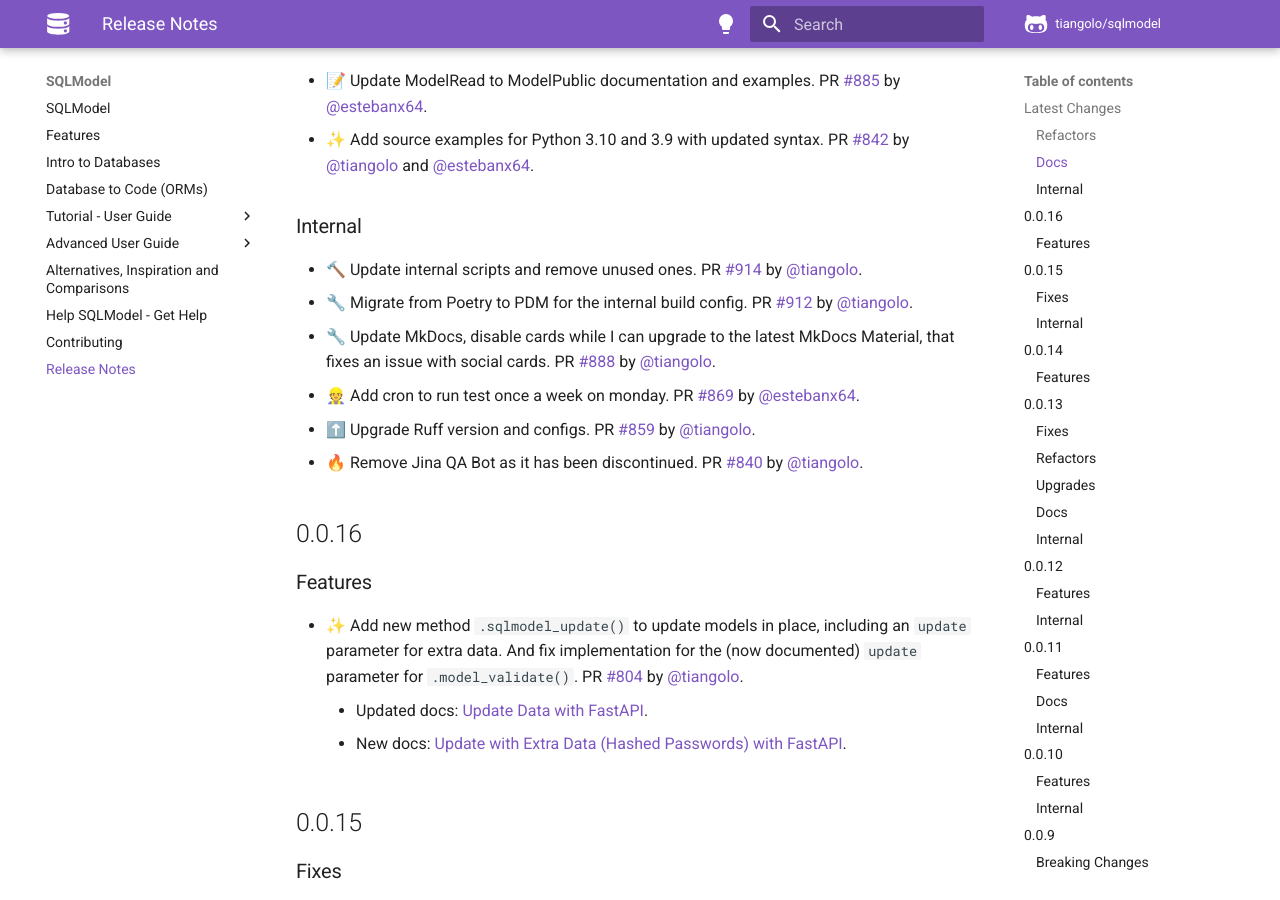
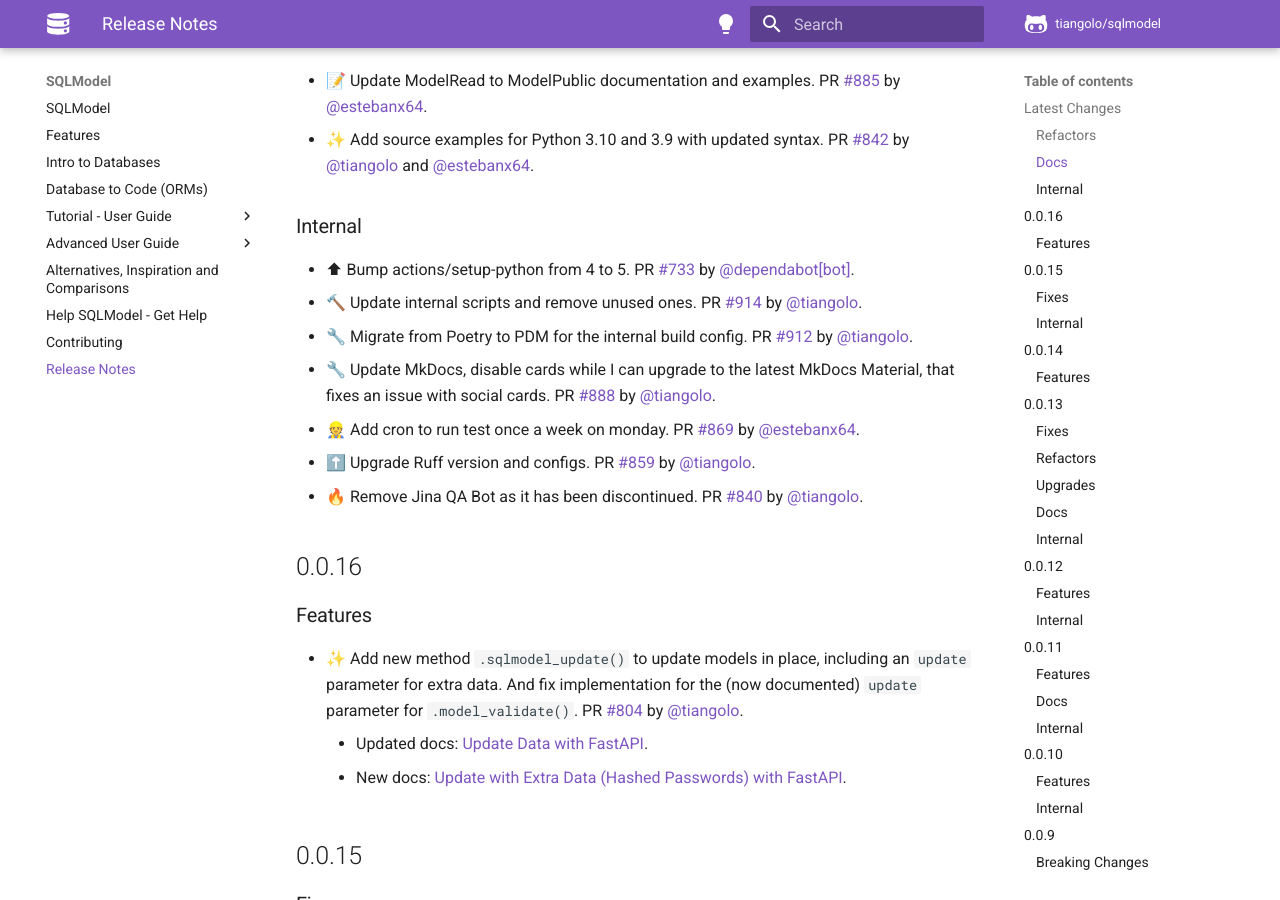
Before and after one commit to sztrakabalint/fastapi-sqlmodel, an MkDocs documentation site: the page built from docs/release-notes.md, in a window 1280 px wide and 900 px high, scrolled down 312 px. Built offline with MkDocs 1.6.1 and Material for MkDocs 9.7.7, drawn with Linux system fonts in a browser that asks for light colours; comment, search, counter and statistics services are not loaded.

Commit message:
📝 Update release notes

```diff
--- a/docs/release-notes.md
+++ b/docs/release-notes.md
@@ -13,6 +13,7 @@
 
 ### Internal
 
+* ⬆ Bump actions/setup-python from 4 to 5. PR [#733](https://github.com/tiangolo/sqlmodel/pull/733) by [@dependabot[bot]](https://github.com/apps/dependabot).
 * 🔨 Update internal scripts and remove unused ones. PR [#914](https://github.com/tiangolo/sqlmodel/pull/914) by [@tiangolo](https://github.com/tiangolo).
 * 🔧 Migrate from Poetry to PDM for the internal build config. PR [#912](https://github.com/tiangolo/sqlmodel/pull/912) by [@tiangolo](https://github.com/tiangolo).
 * 🔧 Update MkDocs, disable cards while I can upgrade to the latest MkDocs Material, that fixes an issue with social cards. PR [#888](https://github.com/tiangolo/sqlmodel/pull/888) by [@tiangolo](https://github.com/tiangolo).
```
